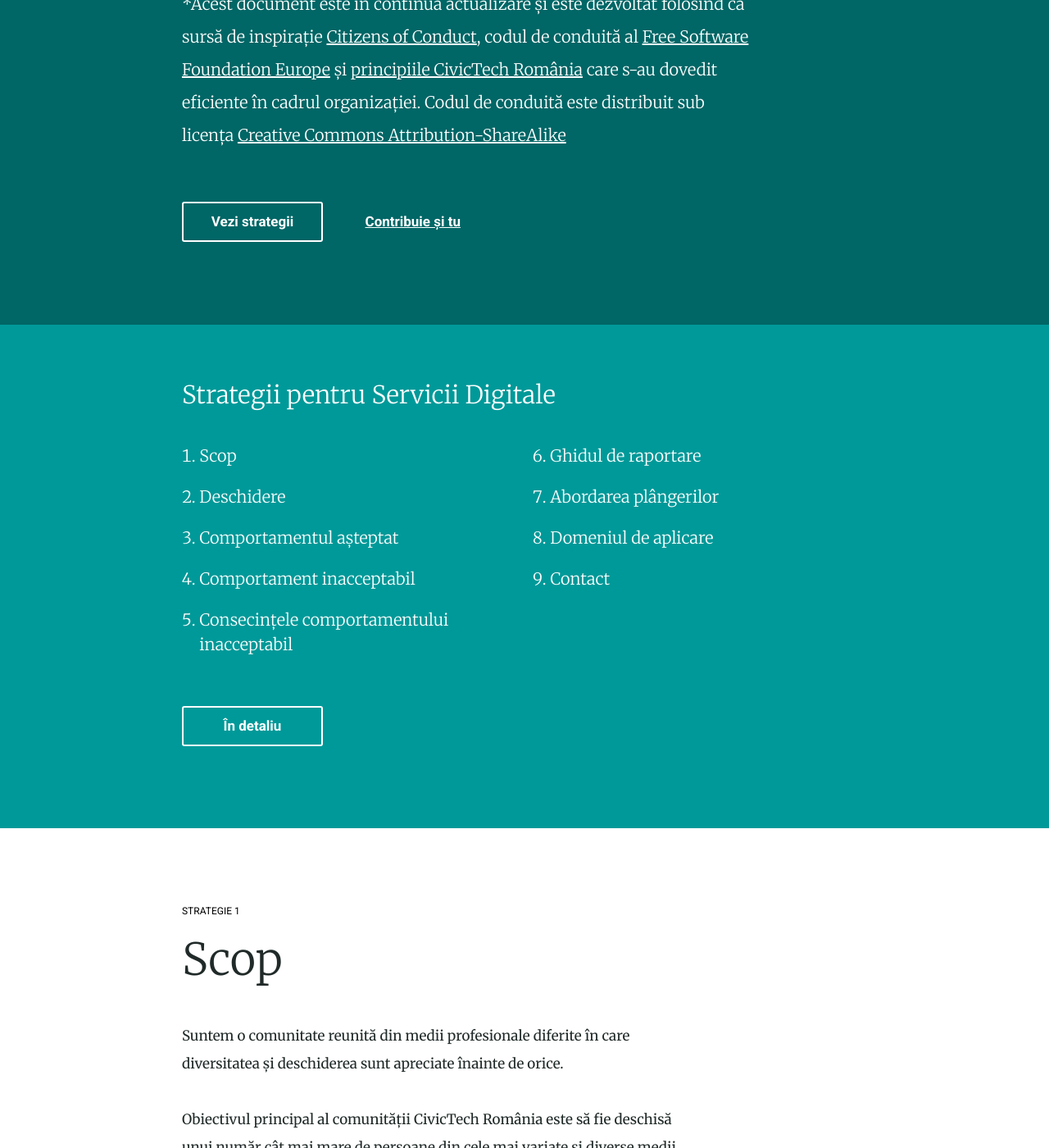
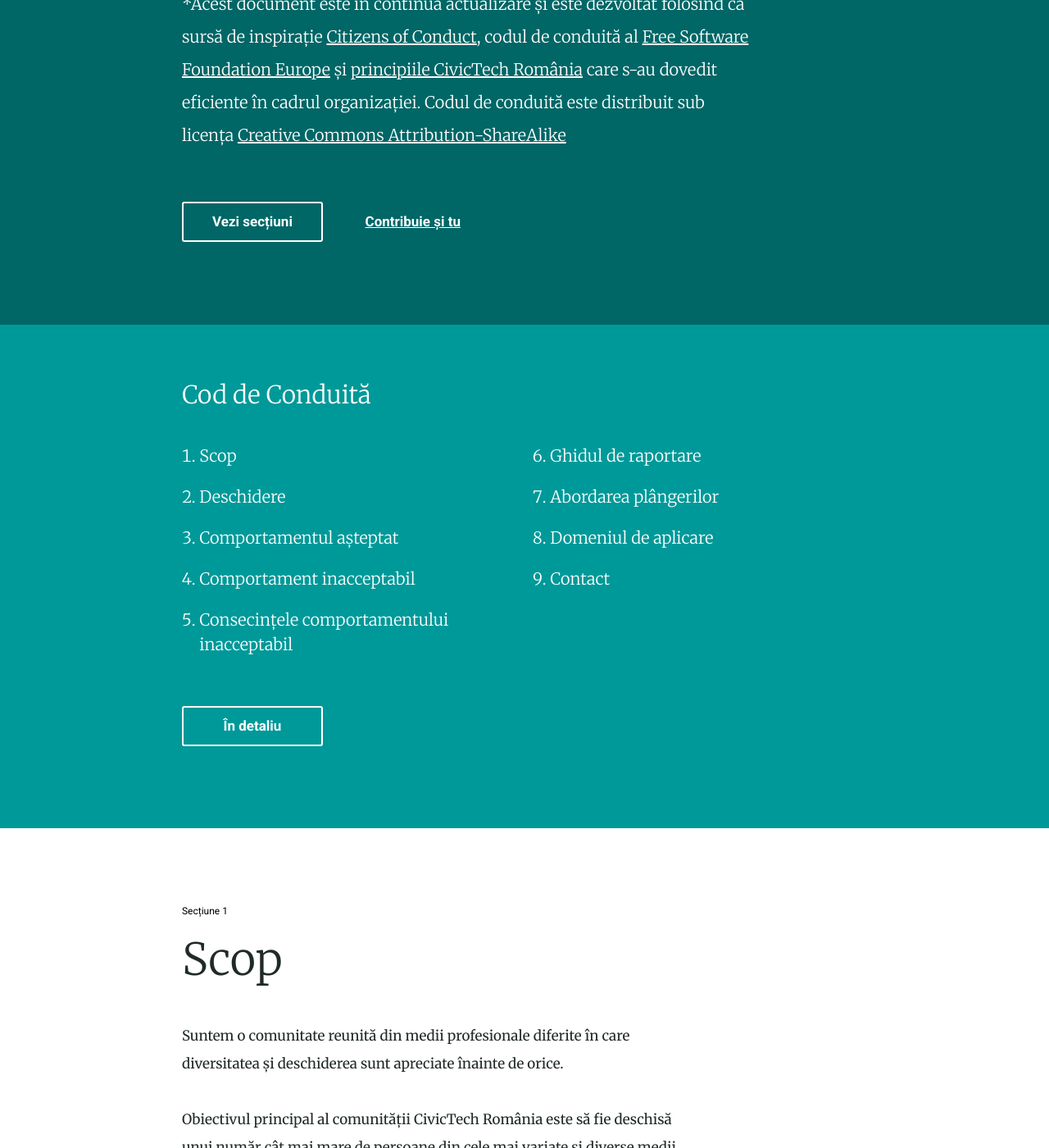
Before and after one commit to civictechro/code-of-conduct, a Jekyll site: the page built from index.html, in a window 1280 px wide and 1400 px high, scrolled down 927 px. Shown: the whole window at 82% size. Built offline with Jekyll 4.4.1, drawn with Linux system fonts in a browser that asks for light colours; some of the changed text lies outside the part shown.

Commit message:
Update index.html

```diff
--- a/index.html
+++ b/index.html
@@ -18,10 +18,10 @@
    <div class="outer_container">
     <div class="inner_container">
 
-      <a href="#introduction"><h3>Strategii pentru Servicii Digitale</h3></a>
+      <a href="#introduction"><h3>Cod de Conduită</h3></a>
       <ul class="nav">
         {% for play in site.plays %}
-          <li class="play_square"><a href="#play{{ play.play_number }}" title="Vezi strategie {{ play.play_number }}: {{ play.title }}">{{ play.play_number }}</a></li>
+          <li class="play_square"><a href="#play{{ play.play_number }}" title="Vezi secțiune {{ play.play_number }}: {{ play.title }}">{{ play.play_number }}</a></li>
         {% endfor %}
       </ul>
       <div id="menu_icon">
@@ -38,10 +38,10 @@
       {% capture introduction %}{% include introduction.md %}{% endcapture %}
       {{ introduction | markdownify }}
       <div class="button">
-        <a href="#plays_index_anchor" title="Vezi strategii">Vezi strategii</a>
+        <a href="#plays_index_anchor" title="Vezi secțiune">Vezi secțiuni</a>
       </div>
       <div class="button">
-        <a href="https://github.com/civictechro/playbook#readme" title="Vizitează GitHub pentru a ajuta la îmbunătățirea conținutului">Contribuie și tu</a>
+        <a href="https://github.com/civictechro/code-of-conduct#readme" title="Vizitează GitHub pentru a ajuta la îmbunătățirea conținutului">Contribuie și tu</a>
       </div>
     </div>
   </div>
@@ -51,16 +51,16 @@
   <div class="outer_container">
     <div class="inner_container">
       <a class="anchor_offset" id="plays_index_anchor"></a>
-      <h2>Strategii pentru Servicii Digitale</h2>
+      <h2>Cod de Conduită</h2>
       <div class="columns">
         <ol>
         {% for play in site.plays %}
-          <li><a href="#play{{ play.play_number }}" title="Vezi strategie {{ play.play_number }}">{{ play.title }}</a></li>
+          <li><a href="#play{{ play.play_number }}" title="Vezi secțiune {{ play.play_number }}">{{ play.title }}</a></li>
         {% endfor %}
         </ol>
       </div>
       <div class="button">
-        <a href="#play1" title="Vezi strategii în detaliu">În detaliu</a>
+        <a href="#play1" title="Vezi secțiuni în detaliu">În detaliu</a>
       </div>
     </div>
   </div>
@@ -70,7 +70,7 @@
   {% for play in site.plays %}
     <div class="inner_container">
       <a class="anchor_offset" id="play{{ play.play_number }}"></a>
-      <h6>STRATEGIE {{ play.play_number }}</h6>
+      <h6>Secțiune {{ play.play_number }}</h6>
       <h2 class="display">{{ play.title }}</h2>
 
       {{ play.output }}
```
